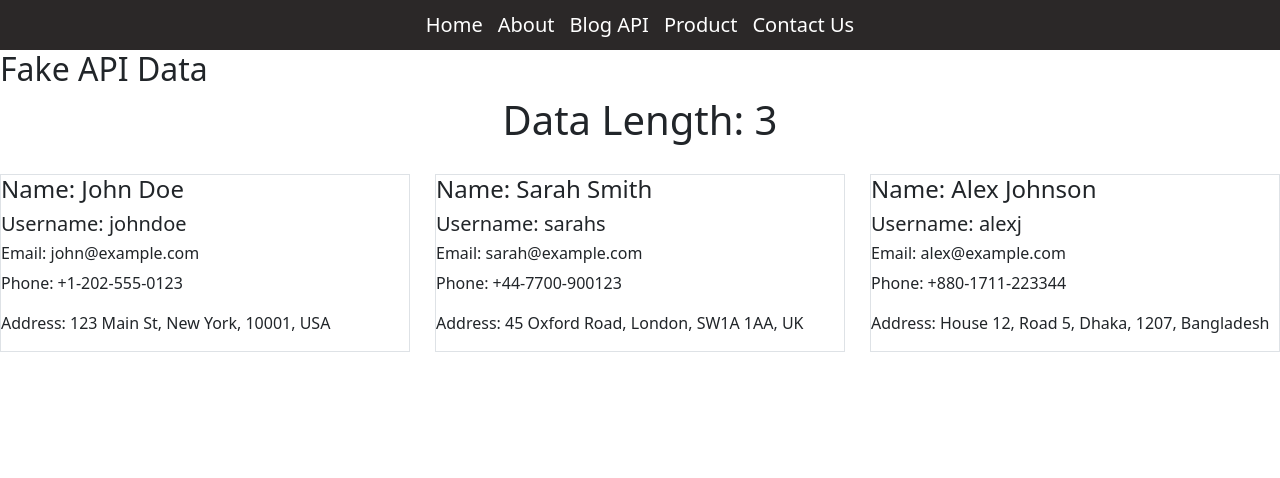
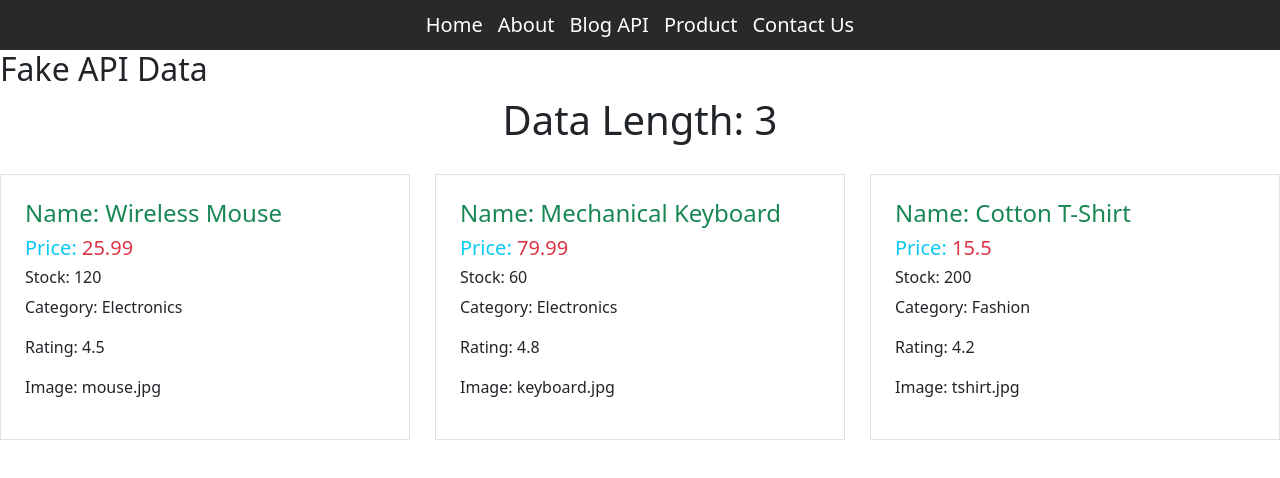
Before and after one commit to sabbirahmed32/my-react-app, a React (Vite) app: page /product in a window 1280 px wide. Shown: the top 478 px of the page. Built offline with nearby package versions, Linux system fonts and the light colour scheme.

Commit message:
useEffect Api

```diff
--- a/public/fakeApi.json
+++ /dev/null
@@ -1,47 +0,0 @@
-[
-  {
-    "id": 1,
-    "name": "John Doe",
-    "username": "johndoe",
-    "email": "john@example.com",
-    "phone": "+1-202-555-0123",
-    "address": {
-      "street": "123 Main St",
-      "city": "New York",
-      "zip": "10001",
-      "country": "USA"
-    },
-    "role": "admin",
-    "status": "active"
-  },
-  {
-    "id": 2,
-    "name": "Sarah Smith",
-    "username": "sarahs",
-    "email": "sarah@example.com",
-    "phone": "+44-7700-900123",
-    "address": {
-      "street": "45 Oxford Road",
-      "city": "London",
-      "zip": "SW1A 1AA",
-      "country": "UK"
-    },
-    "role": "customer",
-    "status": "inactive"
-  },
-  {
-    "id": 3,
-    "name": "Alex Johnson",
-    "username": "alexj",
-    "email": "alex@example.com",
-    "phone": "+880-1711-223344",
-    "address": {
-      "street": "House 12, Road 5",
-      "city": "Dhaka",
-      "zip": "1207",
-      "country": "Bangladesh"
-    },
-    "role": "customer",
-    "status": "active"
-  }
-]
--- /dev/null
+++ b/public/fakeData.json
@@ -0,0 +1,29 @@
+[
+  {
+    "id": 101,
+    "name": "Wireless Mouse",
+    "price": 25.99,
+    "stock": 120,
+    "category": "Electronics",
+    "rating": 4.5,
+    "image": "mouse.jpg"
+  },
+  {
+    "id": 102,
+    "name": "Mechanical Keyboard",
+    "price": 79.99,
+    "stock": 60,
+    "category": "Electronics",
+    "rating": 4.8,
+    "image": "keyboard.jpg"
+  },
+  {
+    "id": 103,
+    "name": "Cotton T-Shirt",
+    "price": 15.5,
+    "stock": 200,
+    "category": "Fashion",
+    "rating": 4.2,
+    "image": "tshirt.jpg"
+  }
+]
--- a/src/componant/fakeapi/Fakeapi.jsx
+++ b/src/componant/fakeapi/Fakeapi.jsx
@@ -6,7 +6,7 @@ function Fakeapi() {
   const [fakeData, setFakedata] = useState([]);
 
   useEffect(() => {
-    fetch('/fakeApi.json')
+    fetch('/fakeData.json')
       .then(res => res.json())
       .then(data => setFakedata(data))
       .catch(err => console.error(err));
--- a/src/componant/fakeapi/Singledata.jsx
+++ b/src/componant/fakeapi/Singledata.jsx
@@ -1,15 +1,16 @@
 import React from 'react'
 
 function Singledata({singleData}) {
-    const {name, username, email, phone, address} = singleData;
+    const {name, price, stock, category, rating,image} = singleData;
   return (
     <div>
-        <div className='border'>
-            <h4>Name: {name}</h4>
-            <h5>Username: {username}</h5>
-            <h6>Email: {email}</h6>
-            <p>Phone: {phone}</p>
-            <p>Address: {address.street}, {address.city}, {address.zip}, {address.country}</p>
+        <div className='border p-4'>
+            <h4 className='text-success'>Name: {name}</h4>
+            <h5 className='text-info'>Price: <span className='text-danger'>{price}</span></h5>
+            <h6>Stock: {stock}</h6>
+            <p>Category: {category}</p>
+            <p>Rating: {rating}</p>
+            <p>Image: {image}</p>
         </div>
     </div>
   )
```
